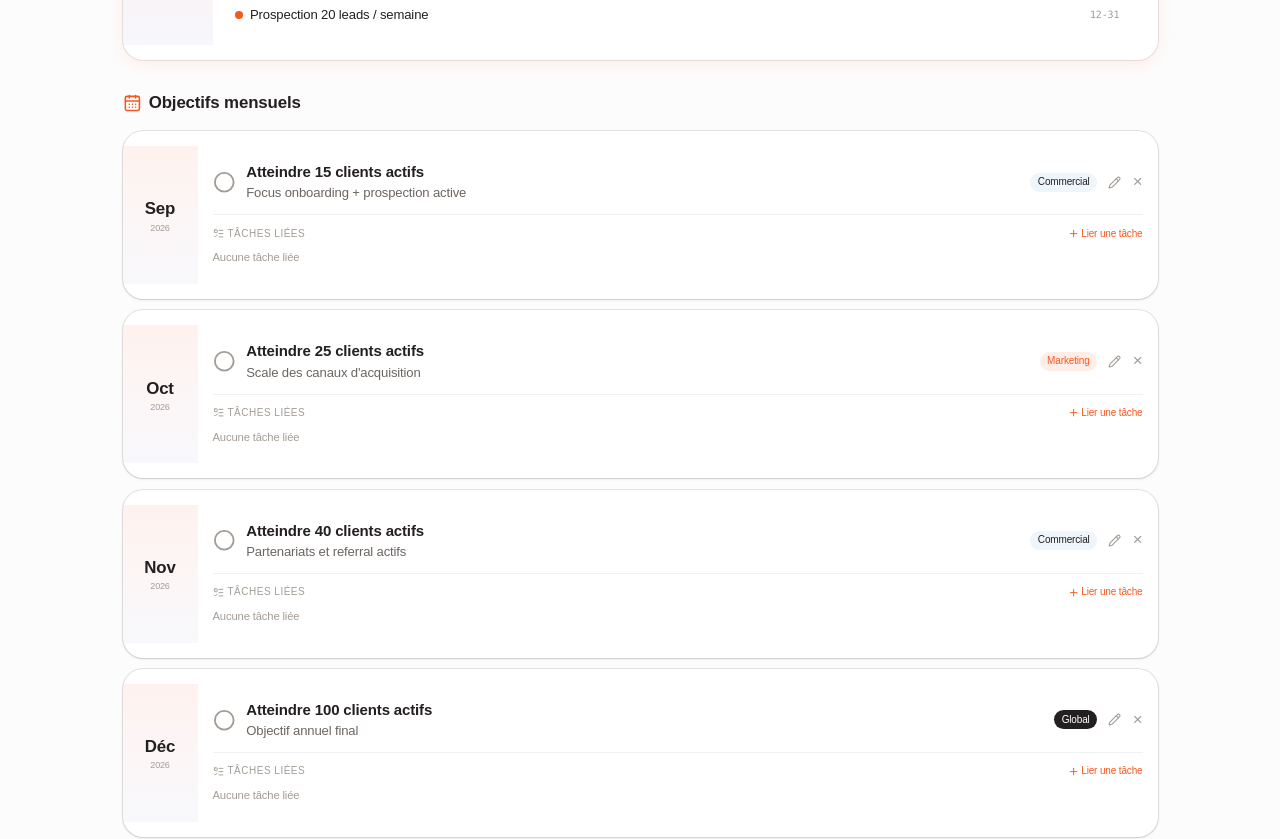
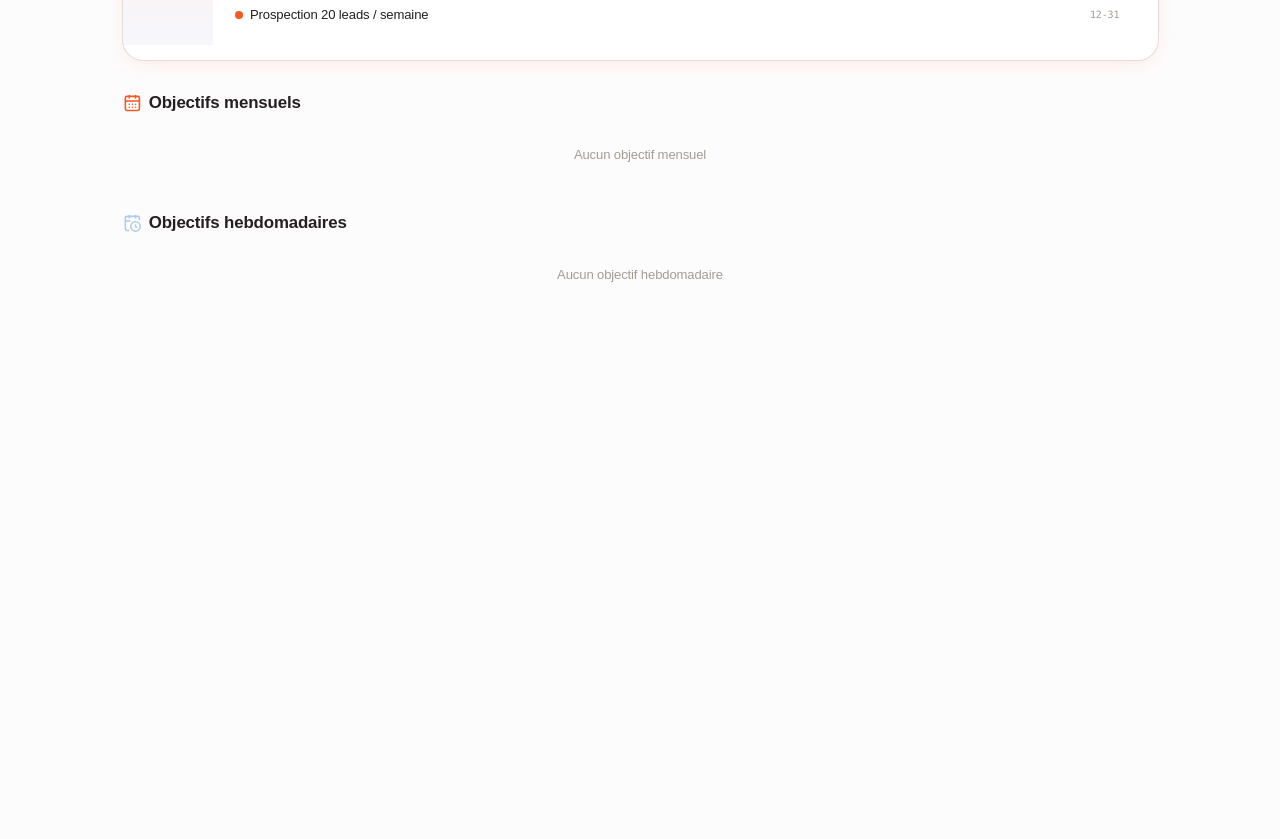
Before and after one commit to pierrechn26/askit-roadmap, a React (Vite) app: page / in a window 1280 px wide. Shown: the part 640-1479 px from the top of the page. After the commit the page ends 977 px from the top, so only its background shows below. Built offline with nearby package versions, Linux system fonts and the light colour scheme.

Commit message:
Remove preset monthly objectives, keep only annual 100 clients

```diff
--- a/src/App.tsx
+++ b/src/App.tsx
@@ -11,10 +11,10 @@ import { LayoutDashboard, ListTodo, GanttChart, Users } from 'lucide-react'
 import type { Task, Objective, TeamMember } from '@/types'
 
 function App() {
-  const [clientCount, setClientCount] = useLocalStorage('askit-v2-clients', 10)
-  const [tasks, setTasks] = useLocalStorage<Task[]>('askit-v2-tasks', DEFAULT_TASKS)
-  const [objectives, setObjectives] = useLocalStorage<Objective[]>('askit-v2-objectives', DEFAULT_OBJECTIVES)
-  const [members, setMembers] = useLocalStorage<TeamMember[]>('askit-v2-members', DEFAULT_MEMBERS)
+  const [clientCount, setClientCount] = useLocalStorage('askit-v3-clients', 10)
+  const [tasks, setTasks] = useLocalStorage<Task[]>('askit-v3-tasks', DEFAULT_TASKS)
+  const [objectives, setObjectives] = useLocalStorage<Objective[]>('askit-v3-objectives', DEFAULT_OBJECTIVES)
+  const [members, setMembers] = useLocalStorage<TeamMember[]>('askit-v3-members', DEFAULT_MEMBERS)
 
   const [selectedTask, setSelectedTask] = useState<Task | null>(null)
   const [detailOpen, setDetailOpen] = useState(false)
--- a/src/data/defaults.ts
+++ b/src/data/defaults.ts
@@ -269,8 +269,4 @@ export const DEFAULT_TASKS: Task[] = [
 
 export const DEFAULT_OBJECTIVES: Objective[] = [
   { id: '0', title: '100 clients actifs', subtitle: 'Objectif principal de l\'année 2026', type: 'annuel', category: 'Global', period: '2026', done: false },
-  { id: '1', title: 'Atteindre 15 clients actifs', subtitle: 'Focus onboarding + prospection active', type: 'mensuel', category: 'Commercial', period: '2026-09', done: false },
-  { id: '2', title: 'Atteindre 25 clients actifs', subtitle: 'Scale des canaux d\'acquisition', type: 'mensuel', category: 'Marketing', period: '2026-10', done: false },
-  { id: '3', title: 'Atteindre 40 clients actifs', subtitle: 'Partenariats et referral actifs', type: 'mensuel', category: 'Commercial', period: '2026-11', done: false },
-  { id: '4', title: 'Atteindre 100 clients actifs', subtitle: 'Objectif annuel final', type: 'mensuel', category: 'Global', period: '2026-12', done: false },
 ]
```
